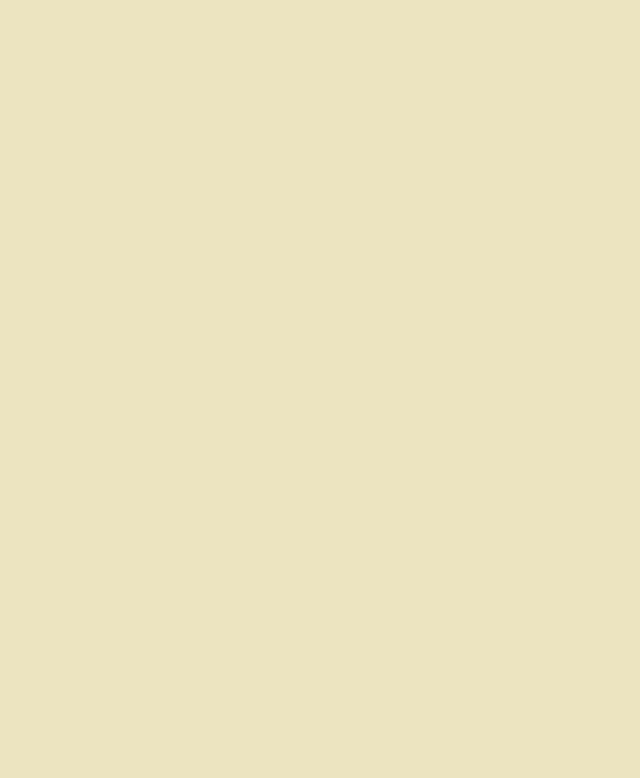
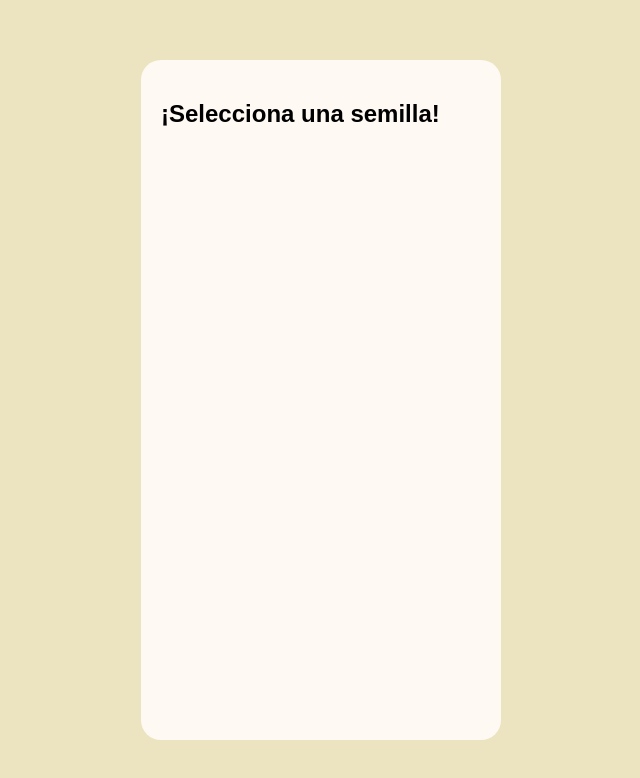
Before and after one commit to Ana0603/semillitas, an Angular app: page /crear-semilla in a window 1280 px wide. Before the commit this address led to /. Shown: the top 778 px of the page, without its empty margins (319-959 px from the left). Built offline with nearby package versions, Linux system fonts and the light colour scheme.

Commit message:
Creae semilla

```diff
--- a/src/app/app.routes.ts
+++ b/src/app/app.routes.ts
@@ -8,13 +8,16 @@ import { LoadingIngreso } from './loading/loading-ingreso/loading-ingreso';
 import { LoadingMinijuego } from './loading/minijuego/minijuego';
 import { Intro } from './loading/intro/intro';
 import { CrearCuenta } from './pages/crear-cuenta/crear-cuenta';
+import { CrearSemilla } from './pages/crear-semilla/crear-semilla';
+
 
 export const routes: Routes = [
     { path: '', component: Ingreso },
     { path: 'cargando', component: LoadingIngreso },
     { path: 'intro', component: Intro },
     { path: 'crear-cuenta', component: CrearCuenta },
-    { path: 'inicio', component: Inicio },
+    { path: 'crear-cuenta', component: CrearCuenta },
+    { path: 'crear-semilla', component: CrearSemilla },
     {
         path: 'mini-juego',
         loadChildren: () => import('./pages/mini-juego/mini-juego.routes').then(m => m.routes)
--- a/src/app/pages/crear-cuenta/crear-cuenta.html
+++ b/src/app/pages/crear-cuenta/crear-cuenta.html
@@ -5,6 +5,6 @@
     <input type="number" name="edad" [(ngModel)]="edad" placeholder="Tu edad" min="4" max="12" required>
     <input type="password" name="contrasena" [(ngModel)]="contrasena" placeholder="Elige una contraseña" required>
     <input type="email" name="correoFamiliar" [(ngModel)]="correoFamiliar" placeholder="Correo de tu familiar" required>
-    <button type="submit" routerLink="/inicio">Iniciar juego</button>
+    <button type="submit" routerLink="/crear-cuenta">Continuar</button>
   </form>
 </div>
--- /dev/null
+++ b/src/app/pages/crear-semilla/crear-semilla.css
@@ -0,0 +1,16 @@
+.fondo-inicio {
+  display: flex;
+  justify-content: center;
+  align-items: center;
+  height: 100%;
+}
+
+.container {
+  background-color: #fff9f3;
+  padding: 20px;
+  width: 300vh;
+  max-width: 40vh;
+  height: 80vh;
+  border-radius: 20px;
+  justify-content: space-between;
+}
--- /dev/null
+++ b/src/app/pages/crear-semilla/crear-semilla.html
@@ -0,0 +1,5 @@
+<div class="fondo-inicio">
+    <div class="container">
+        <h2>¡Selecciona una semilla!</h2>
+    </div>
+</div>
```
Also changed, not shown: src/app/pages/crear-semilla/crear-semilla.ts (added, +12 -0 lines), 1 other file (tests, documents, lock files or other folders).
